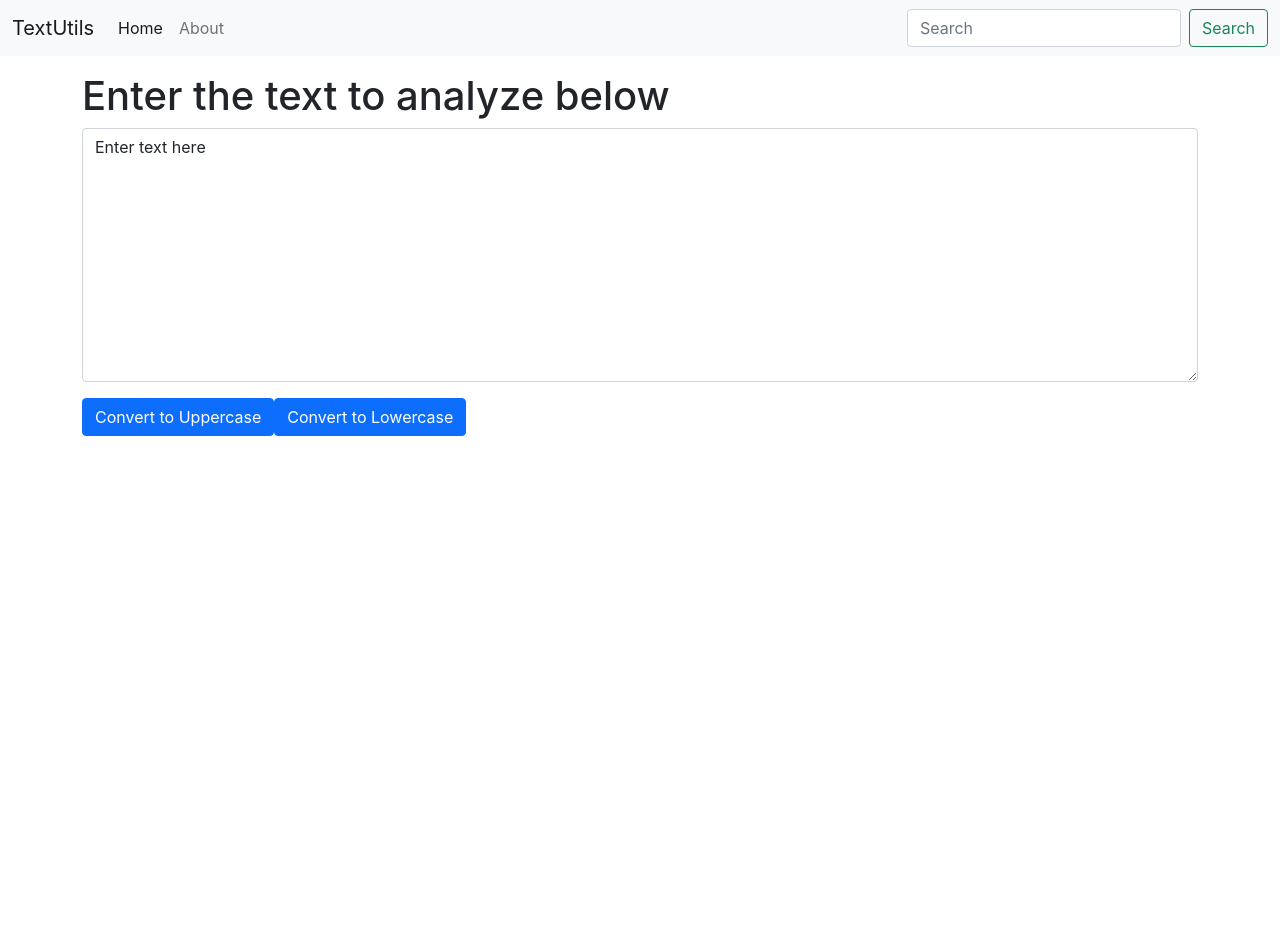
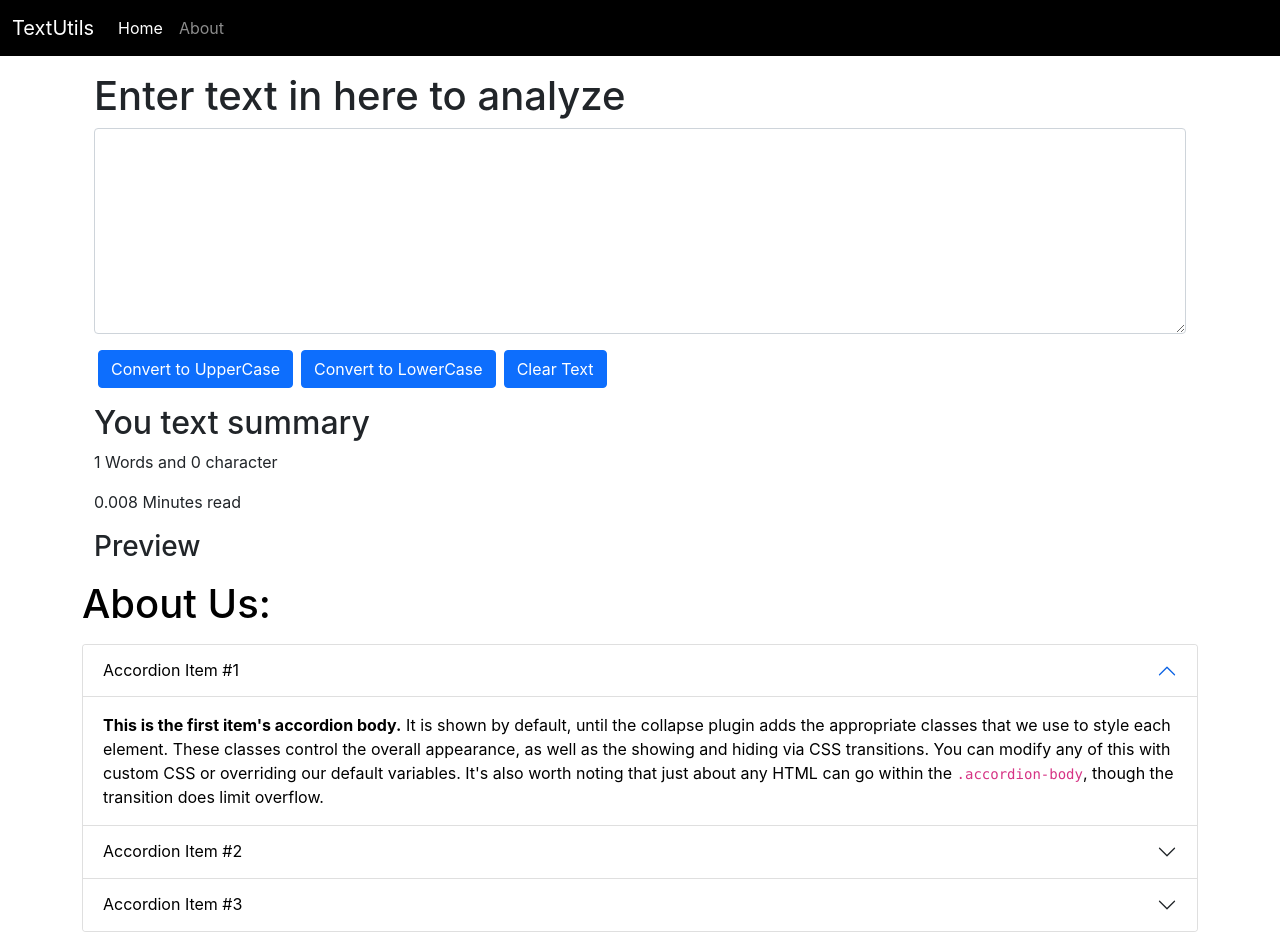
Before and after one commit to Dipendra-Jawariya/React, a React (Create React App) app in the folder textutils/: page / in a window 1280 px wide. Shown: the top 946 px of the page. Before the commit the page ends 800 px from the top, so only its background shows below. Built offline with nearby package versions, Linux system fonts and the light colour scheme.

Commit message:
After About.js Commit

```diff
--- a/textutils/public/index.html
+++ b/textutils/public/index.html
@@ -12,8 +12,8 @@
     <link rel="apple-touch-icon" href="%PUBLIC_URL%/logo192.png" />
 
     <link rel="manifest" href="%PUBLIC_URL%/manifest.json" />
-   <!-- Bootstrap CSS -->
-   <link href="https://cdn.jsdelivr.net/npm/bootstrap@5.1.3/dist/css/bootstrap.min.css" rel="stylesheet" integrity="sha384-1BmE4kWBq78iYhFldvKuhfTAU6auU8tT94WrHftjDbrCEXSU1oBoqyl2QvZ6jIW3" crossorigin="anonymous">
+     <!-- Bootstrap CSS -->
+     <link href="https://cdn.jsdelivr.net/npm/bootstrap@5.1.3/dist/css/bootstrap.min.css" rel="stylesheet" integrity="sha384-1BmE4kWBq78iYhFldvKuhfTAU6auU8tT94WrHftjDbrCEXSU1oBoqyl2QvZ6jIW3" crossorigin="anonymous">
     <title>React App</title>
   </head>
   <body>
@@ -21,5 +21,6 @@
     <div id="root"></div>
 
     <script src="https://cdn.jsdelivr.net/npm/bootstrap@5.1.3/dist/js/bootstrap.bundle.min.js" integrity="sha384-ka7Sk0Gln4gmtz2MlQnikT1wXgYsOg+OMhuP+IlRH9sENBO0LRn5q+8nbTov4+1p" crossorigin="anonymous"></script>
+
   </body>
 </html>
--- a/textutils/src/App.js
+++ b/textutils/src/App.js
@@ -1,18 +1,16 @@
+
 import "./App.css";
-import Navbar from "./Component/Navbar";
-import TextForm from "./Component/TextForm";
+import About from "./Components/About";
+import Navbar from "./Components/Navbar";
+import Textform from "./Components/Textform";
 
 function App() {
   return (
     <>
       <Navbar title="TextUtils" />
-      {/* <Navbar /> Default Props */}
-      {/* Props are properties with the help of which we can change name the variable according to the use  */}
-      {/* With the help of prop we can name the variable which is are giving to the component */}
-      {/* We can pass anything by props wheather it is a string ,object,link */}
-      {/* in her we passed string for the about page we can also pass the link of the page */}
       <div className="container my-3">
-        <TextForm heading="Enter the text to analyze below"/>
+        <Textform heading="Enter text in here to analyze"/>
+        <About/>
       </div>
     </>
   );
--- a/textutils/src/Component/TextForm.js
+++ /dev/null
@@ -1,51 +0,0 @@
-import React, { useState } from "react";
-// we are importing useState which is a HOOK
-// useState is a hook
-// REACT HOOK - They let you use state and other React features without writing a class.
-
-export default function TextForm(props) {
-  const handleUpClick = () => {
-    console.log("Uppercase was clicked" + text);
-    let newText = text.toUpperCase();
-    setText(newText);
-  };
-  const handleOnChange = (event) => {
-    console.log("On change");
-    setText(event.target.value);
-  };
-
-  const handleDownclick = () => {
-    console.log("Lowercase was clicked" + text);
-    let lowertext = text.toLowerCase();
-    setText(lowertext);
-  };
-  const handleOnChangedown = (event) => {
-    console.log("on click");
-    setText(event.target.value);
-  };
-  const [text, setText] = useState("Enter text here"); //state variables
-  // we cannot change the state of the text area simply
-  //text = "new text"; // wrong way to change the state
-  // setText = "new text"; // correct way to change the state
-
-  return (
-    <div>
-      <h1> {props.heading} </h1>
-      <div className="mb-3">
-        <textarea
-          className="form-control"
-          value={text}
-          onChange={(handleOnChange, handleOnChangedown)}
-          id="myBox"
-          rows="10"
-        ></textarea>
-      </div>
-      <button className="btn btn-primary" onClick={handleUpClick}>
-        Convert to Uppercase
-      </button>
-      <button className="btn btn-primary" onClick={handleDownclick}>
-        Convert to Lowercase
-      </button>
-    </div>
-  );
-}
--- /dev/null
+++ b/textutils/src/Components/About.js
@@ -0,0 +1,137 @@
+import React, { useState } from "react";
+
+export default function About() {
+  const [myStyle, setmyStyle] = useState({
+    color: "black",
+    backgroundColor: "white",
+  });
+
+  const [btntext, setbtntext] = useState("Enable Dark Mode")
+
+  const toggleStyle = () => {
+    if (myStyle.color === "white") {
+      setmyStyle({
+        color:"black",
+        backgroundColor: "white",
+      });
+      setbtntext("Enable Dark Mode")
+    }
+    else{
+      setmyStyle({
+        color:'white',
+        backgroundColor:'black',
+        border:'1px solid white'
+      })
+      setbtntext("Enable light Mode")
+    }
+  };
+
+  return (
+    <div className="Container" style={myStyle}>
+      <h1 className="my-3">About Us:</h1>
+      <div className="accordion" id="accordionExample">
+        <div className="accordion-item">
+          <h2 className="accordion-header" id="headingOne">
+            <button
+              className="accordion-button"
+              type="button"
+              style={myStyle}
+              data-bs-toggle="collapse"
+              data-bs-target="#collapseOne"
+              aria-expanded="true"
+              aria-controls="collapseOne"
+            >
+              Accordion Item #1
+            </button>
+          </h2>
+          <div
+            id="collapseOne"
+            className="accordion-collapse collapse show"
+            aria-labelledby="headingOne"
+            data-bs-parent="#accordionExample"
+          >
+            <div className="accordion-body" style={myStyle}>
+              <strong>This is the first item's accordion body.</strong> It is
+              shown by default, until the collapse plugin adds the appropriate
+              classes that we use to style each element. These classes control
+              the overall appearance, as well as the showing and hiding via CSS
+              transitions. You can modify any of this with custom CSS or
+              overriding our default variables. It's also worth noting that just
+              about any HTML can go within the <code>.accordion-body</code>,
+              though the transition does limit overflow.
+            </div>
+          </div>
+        </div>
+        <div className="accordion-item">
+          <h2 className="accordion-header" id="headingTwo">
+            <button
+              className="accordion-button collapsed"
+              type="button"
+              style={myStyle}
+              data-bs-toggle="collapse"
+              data-bs-target="#collapseTwo"
+              aria-expanded="false"
+              aria-controls="collapseTwo"
+            >
+              Accordion Item #2
+            </button>
+          </h2>
+          <div
+            id="collapseTwo"
+            className="accordion-collapse collapse"
+            aria-labelledby="headingTwo"
+            data-bs-parent="#accordionExample"
+          >
+            <div className="accordion-body" style={myStyle}>
+              <strong>This is the second item's accordion body.</strong> It is
+              hidden by default, until the collapse plugin adds the appropriate
+              classes that we use to style each element. These classes control
+              the overall appearance, as well as the showing and hiding via CSS
+              transitions. You can modify any of this with custom CSS or
+              overriding our default variables. It's also worth noting that just
+              about any HTML can go within the <code>.accordion-body</code>,
+              though the transition does limit overflow.
+            </div>
+          </div>
+        </div>
+        <div className="accordion-item">
+          <h2 className="accordion-header" id="headingThree">
+            <button
+              className="accordion-button collapsed"
+              style={myStyle}
+              type="button"
+              data-bs-toggle="collapse"
+              data-bs-target="#collapseThree"
+              aria-expanded="false"
+              aria-controls="collapseThree"
+            >
+              Accordion Item #3
+            </button>
+          </h2>
+          <div
+            id="collapseThree"
+            className="accordion-collapse collapse"
+            aria-labelledby="headingThree"
+            data-bs-parent="#accordionExample"
+          >
+            <div className="accordion-body" style={myStyle}>
+              <strong>This is the third item's accordion body.</strong> It is
+              hidden by default, until the collapse plugin adds the appropriate
+              classthat we use to style each element. These classes control the
+              overall appearance, as well as the showing and hiding via CSS
+              transitions. You can modify any of this with custom CSS or
+              overriding our default variables. It's also worth noting that just
+              about any HTML can go within the <code>.accordion-body</code>,
+              though the transition does limit overflow.
+            </div>
+          </div>
+        </div>
+      </div>
+      <div className="container my-3">
+        <button type="button" onClick={toggleStyle} className="btn btn-primary">
+         {btntext}
+        </button>
+      </div>
+    </div>
+  );
+}
--- a/textutils/src/Component/Navbar.js
+++ b/textutils/src/Components/Navbar.js
@@ -1,14 +1,11 @@
 import React from "react";
-import PropTypes from 'prop-types'
-
-
 
 export default function Navbar(props) {
   return (
     <div>
-      <nav className="navbar navbar-expand-lg navbar-light bg-light">
+      <nav className="navbar navbar-expand-lg navbar-dark bg-black">
         <div className="container-fluid">
-          <a className="navbar-brand" href="#">
+          <a className="navbar-brand" href="/">
             {props.title}
           </a>
           <button
@@ -25,41 +22,30 @@
           <div className="collapse navbar-collapse" id="navbarSupportedContent">
             <ul className="navbar-nav me-auto mb-2 mb-lg-0">
               <li className="nav-item">
-                <a className="nav-link active" aria-current="page" href="#">
+                <a className="nav-link active" aria-current="page" href="/">
                   Home
                 </a>
               </li>
               <li className="nav-item">
-                <a className="nav-link" href="#">
-                  {props.aboutText}
+                <a className="nav-link" href="/">
+                  About
                 </a>
               </li>
             </ul>
-            <form className="d-flex">
+            {/* <form className="d-flex">
               <input
                 className="form-control me-2"
                 type="search"
                 placeholder="Search"
                 aria-label="Search"
               />
-              <button className="btn btn-outline-success" type="submit">
+              <button className="btn btn-outline-primary" type="submit">
                 Search
               </button>
-            </form>
+            </form> */}
           </div>
         </div>
       </nav>
     </div>
   );
 }
-Navbar.propTypes = {
-    title:PropTypes.string.isRequired,
-    aboutText:PropTypes.string.isRequired,
-}
-
-Navbar.defaultProps={
-    title:'Set title here',
-    aboutText:'About'
-}
-
-// if we don't pass proptypes the default props will render
--- /dev/null
+++ b/textutils/src/Components/Textform.js
@@ -0,0 +1,65 @@
+import React, { useState, useEffect } from "react";
+// HOOKS are a new addition to react they let you use state and other features without a classc in function based components
+
+export default function Textform(props) {
+  const handleUpClick = () => {
+    // console.log("Uppercase was clicked");
+    let newText = text.toUpperCase();
+    setText(newText);
+  };
+  const handleDownClick = () => {
+    // console.log("Uppercase was clicked");
+    let newText = text.toLowerCase();
+    setText(newText);
+  };
+  const handleIclearClick = () => {
+    // console.log("Uppercase was clicked");
+    let newText = " ";
+    setText(newText);
+  };
+  const handleOnChange = (event) => {
+    //with hte help of the onchange event we are able to write something in the textarea and can manipulate that
+    // console.log("on Change");
+    setText(event.target.value);
+  };
+
+
+  const [text, setText] = useState("");
+
+  // text = "new text";//Wrong way to change the state
+  // setText("new text");//correct way to change the state
+  return (
+    <>
+      <div className="container">
+        <h1>{props.heading}</h1>
+        <div className="mb-3">
+          <textarea
+            className="form-control"
+            value={text}
+            onChange={handleOnChange}
+            id="myBox"
+            rows="8"
+          ></textarea>
+        </div>
+        <button className="btn btn-primary mx-1" onClick={handleUpClick}>
+          Convert to UpperCase
+        </button>
+        <button className="btn btn-primary mx-1" onClick={handleDownClick}>
+          Convert to LowerCase
+        </button>
+        <button className="btn btn-primary mx-1" onClick={handleIclearClick}>
+          Clear Text
+        </button>
+      </div>
+      <div className="container my-3">
+        <h2>You text summary</h2>
+        <p>
+          {text.split(" ").length} Words and {text.length} character{" "}
+        </p>
+        <p>{0.008 * text.split(" ").length} Minutes read</p>
+        <h3 className="myheading">Preview</h3>
+        <p>{text}</p>
+      </div>
+    </>
+  );
+}
```
Also changed, not shown: 1 other file (tests, documents, lock files or other folders).
